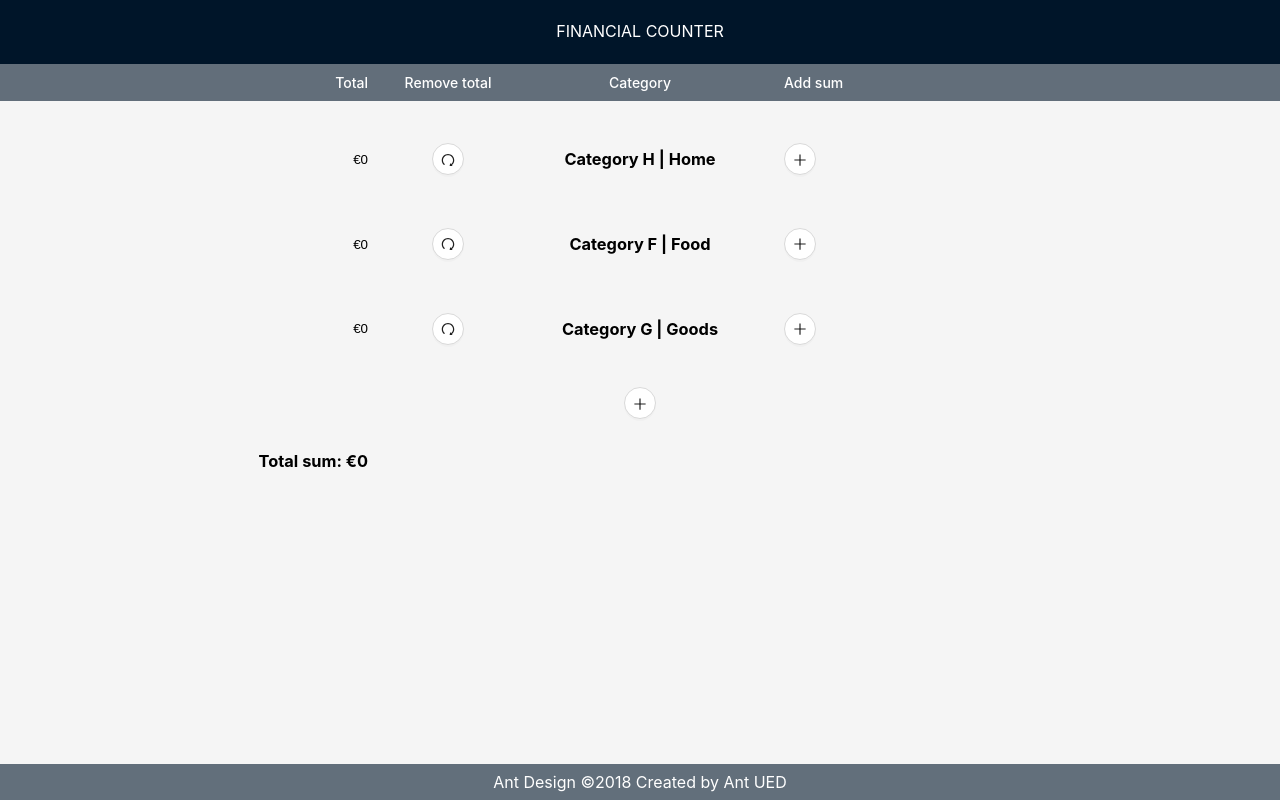
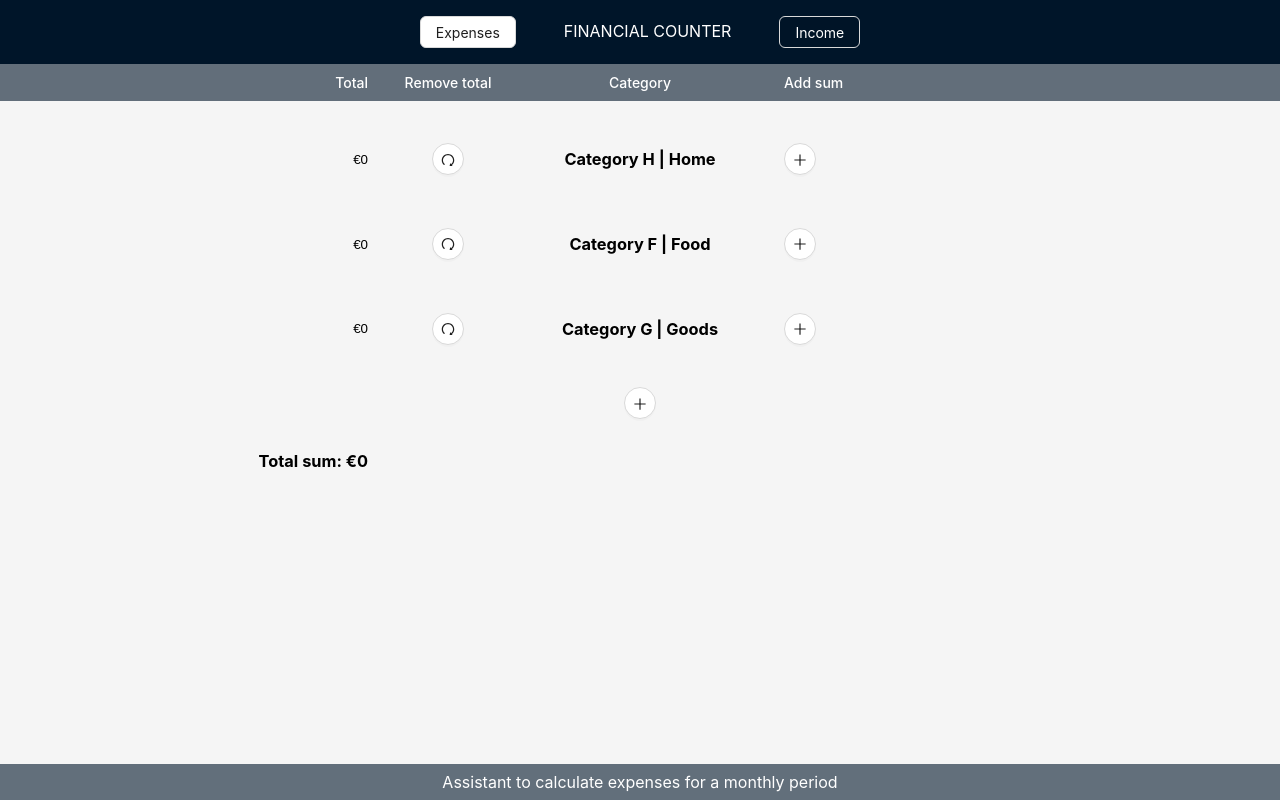
Before and after one commit to katerynananyzniuk/Financial-counter, a React (Create React App) app: page / in a window 1280 px wide. Built offline with nearby package versions, Linux system fonts and the light colour scheme.

Commit message:
fix: AppLayout fixes

```diff
--- a/src/hoc/AppLayout.module.scss
+++ b/src/hoc/AppLayout.module.scss
@@ -1,12 +1,23 @@
 .header {
-  color: #fff;
-  text-transform: uppercase;
+  background-color: #001529;
   display: flex;
-  text-align: center;
   justify-content: center;
   align-items: center;
-  height: 100%;
-  font-size: 16px;
+  padding: 1rem;
+  gap: 3rem;
+
+  & .headerTitle {
+    font-size: 16px;
+    color: #fff;
+    text-transform: uppercase;
+    text-align: center;
+    padding: 0;
+    margin: 0;
+  }
+
+  & .btn {
+    color: #fff;
+  }
 }
 
 .main {
--- a/src/hoc/AppLayout.tsx
+++ b/src/hoc/AppLayout.tsx
@@ -1,10 +1,9 @@
 import { ReactNode } from 'react'
 import styles from './AppLayout.module.scss'
 
-import { Layout, Typography } from 'antd'
+import { Button, Layout, Typography } from 'antd'
 
 const { Paragraph } = Typography
-const { Header } = Layout
 
 interface AppLayoutProps {
   children?: ReactNode;
@@ -13,15 +12,17 @@ interface AppLayoutProps {
 const AppLayout: React.FC<AppLayoutProps> = ({children}) => {
   return (
     <Layout>
-      <Header>
-        <Paragraph className={styles.header}>Financial counter</Paragraph>
-      </Header>
+      <header className={styles.header}>
+        <Button >Expenses</Button>
+        <Paragraph className={styles.headerTitle}>Financial counter</Paragraph>
+        <Button className={styles.btn} disabled>Income</Button>
+      </header>
       <div className={styles.main}>
 
         {children}
 
       </div>
-      <footer className={styles.footer}>Ant Design ©2018 Created by Ant UED</footer>
+      <footer className={styles.footer}>Assistant to calculate expenses for a monthly period</footer>
     </Layout>
   )
 }
```
